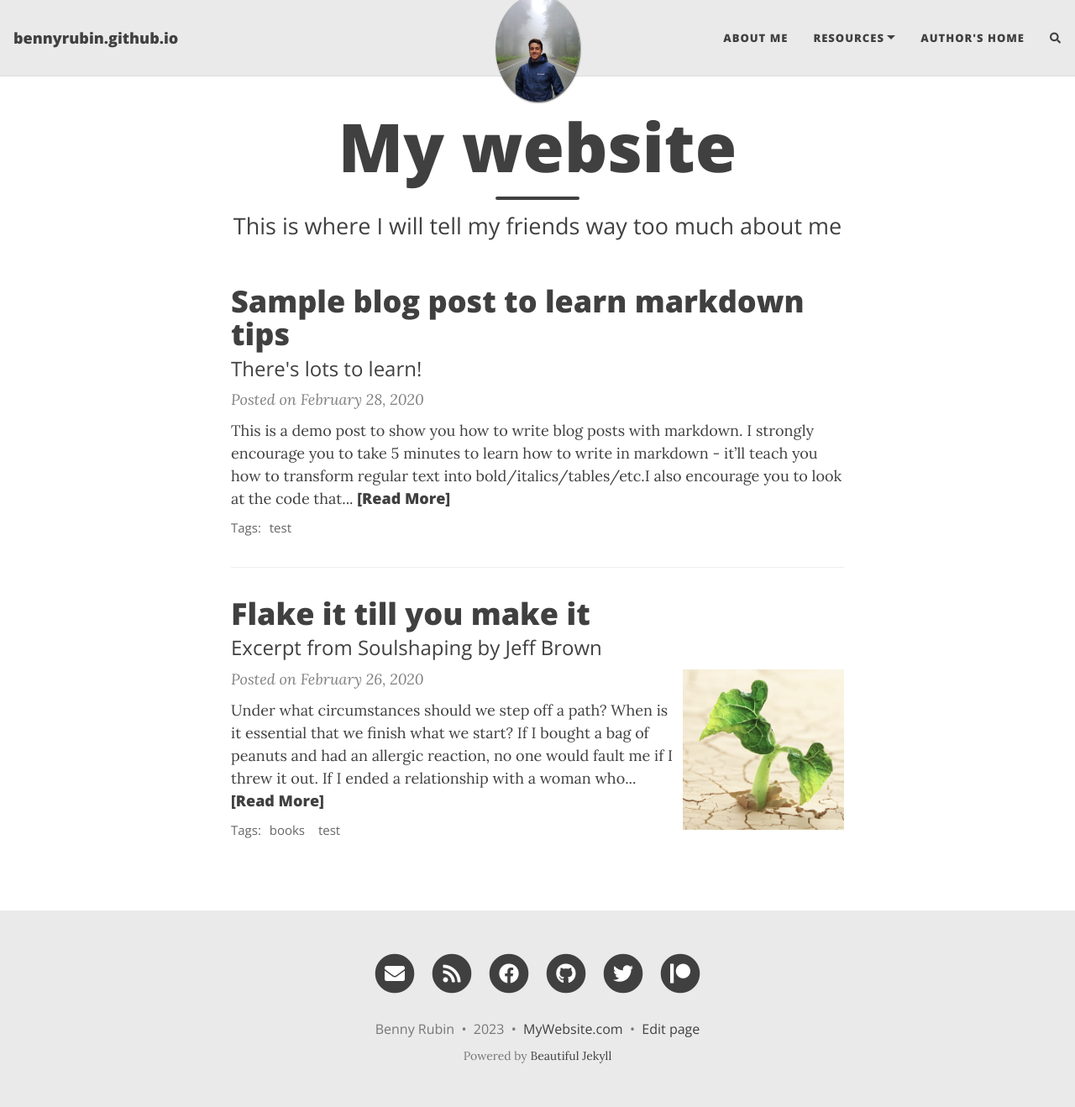
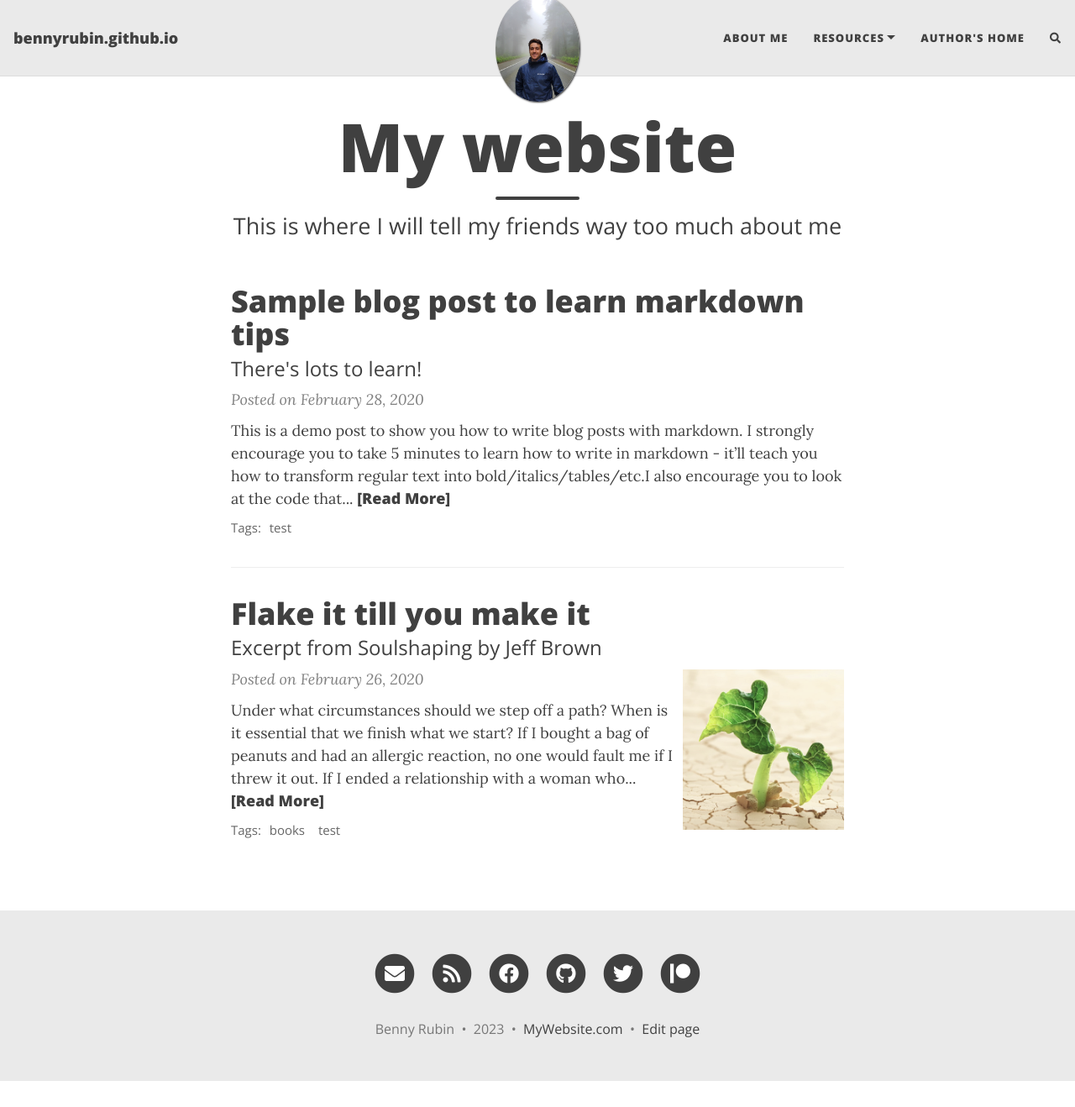
Before and after one commit to bennyrubin/bennyrubin.github.io, a Jekyll site: the page built from index.html, in a window 1280 px wide and 1318 px high. Shown: the whole window at 84% size. Built offline with Jekyll 4.4.1, drawn with Linux system fonts in a browser that asks for light colours; nearby versions of some CDN libraries; the list of posts is cut into pages by our own code; comment, search, counter and statistics services are not loaded.

Commit message:
Removed powered by Jeckyll

```diff
--- a/_includes/footer.html
+++ b/_includes/footer.html
@@ -20,27 +20,26 @@
           {% if site.url-pretty %}
           &nbsp;&bull;&nbsp;
           <span class="author-site">
-          <a href="{% if site.url-canonical %}{{ site.url-canonical }}{% else %}{{ '' | absolute_url }}{% endif %}">{{ site.url-pretty }}</a>
+            <a href="{% if site.url-canonical %}{{ site.url-canonical }}{% else %}{{ '' | absolute_url }}{% endif %}">{{
+              site.url-pretty }}</a>
           </span>
           {% endif %}
 
           {% if site.matomo %}
           {% if site.matomo.opt-out %}
           &nbsp;&bull;&nbsp;
-          <a href="http://{{- site.matomo.uri -}}/index.php?module=CoreAdminHome&action=optOut" target="_blank" class="text_muted">Do-not-Track</a>
+          <a href="http://{{- site.matomo.uri -}}/index.php?module=CoreAdminHome&action=optOut" target="_blank"
+            class="text_muted">Do-not-Track</a>
           {% endif %}
           {% endif%}
 
           {% if site.edit_page_button and site.github.repository_url %}
           &nbsp;&bull;&nbsp;
-        <a title="Edit this page on GitHub" href="{{ site.github.repository_url }}/edit/{{ site.github.source.branch }}/{{ page.path }}" class="text_muted">Edit page</a>
+          <a title="Edit this page on GitHub"
+            href="{{ site.github.repository_url }}/edit/{{ site.github.source.branch }}/{{ page.path }}"
+            class="text_muted">Edit page</a>
           {% endif%}
 
-      </p>
-      {% unless site.remove-ads %}<p class="theme-by text-muted">
-        Powered by
-        <a href="https://beautifuljekyll.com">Beautiful Jekyll</a>
-      </p>{% endunless %}
       </div>
     </div>
   </div>
```
Lines whose indentation alone changed are shown as unchanged.
